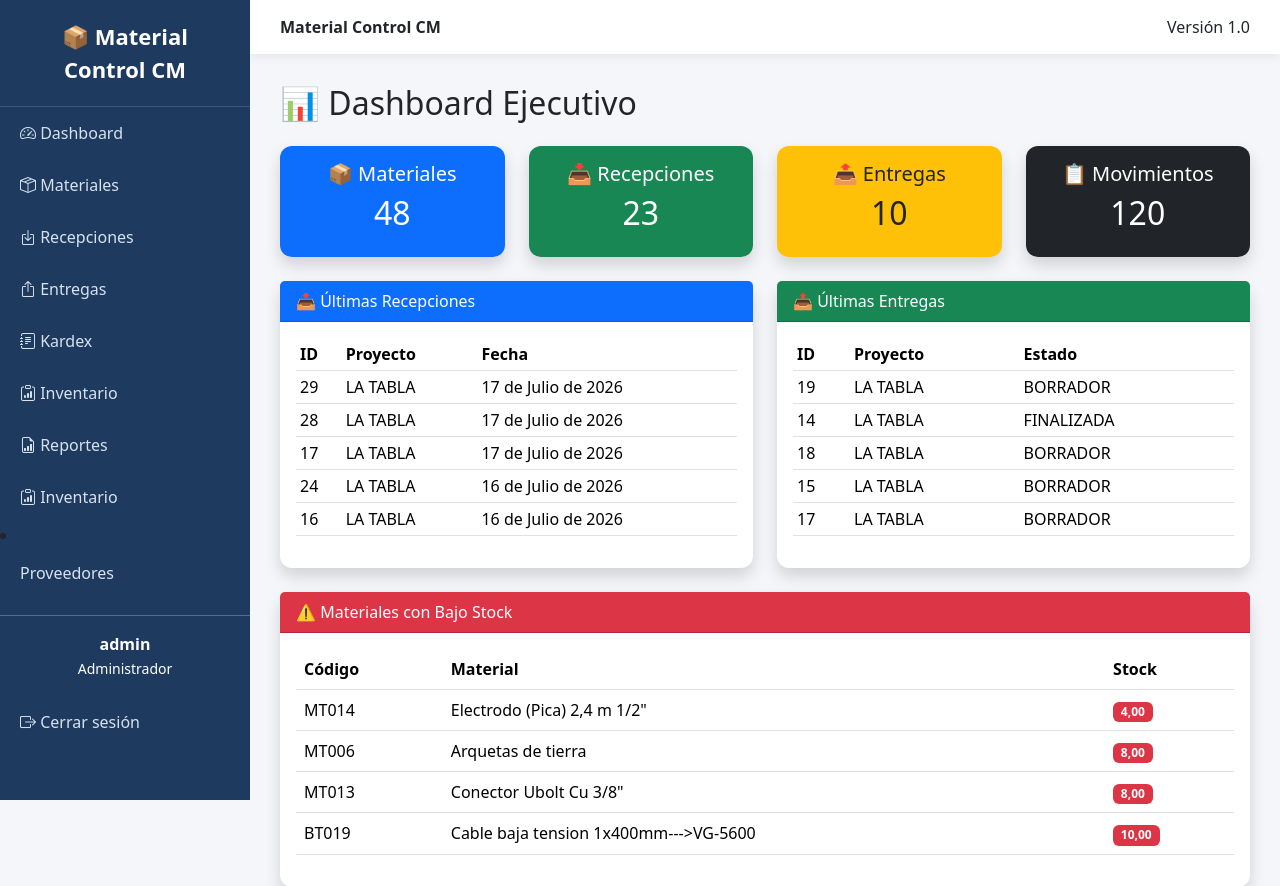
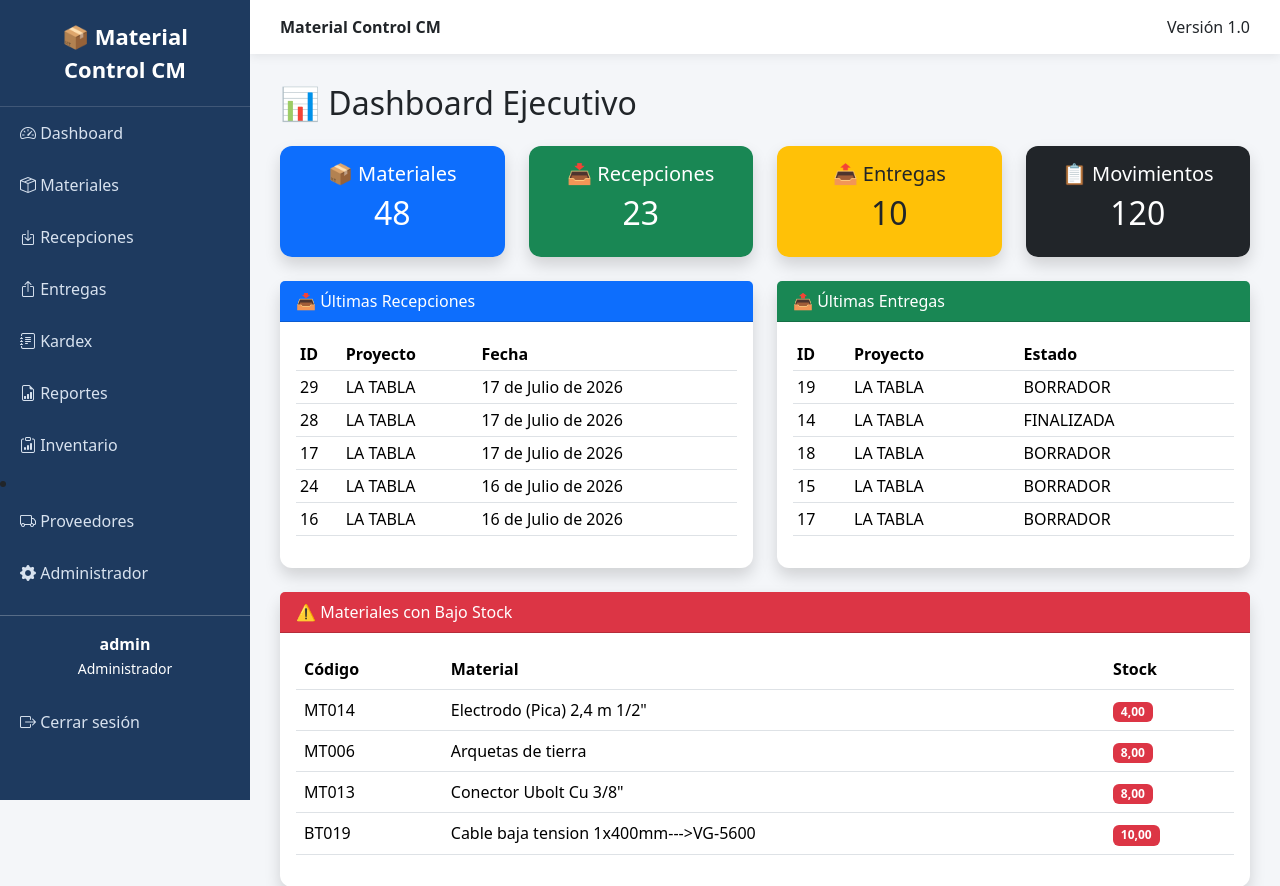
Before and after one commit to oswal0512/Material-Control-CM, a Django app: page / in a window 1280 px wide. Shown: the top 886 px of the page. Run offline with Django 5.2, Linux system fonts and the light colour scheme; a user stored in the database is signed in; data comes from the database, SQL or seed files in the repository.

Commit message:
Agregar acceso al administrador en el menú

```diff
--- a/templates/base.html
+++ b/templates/base.html
@@ -140,15 +140,7 @@
         Kardex
     </a>
 
-    {% if user.groups.all.0.name == "Administrador" or user.groups.all.0.name == "Almacenista" or user.groups.all.0.name == "Gerencia" or user.groups.all.0.name == "Consulta" %}
-    <a href="{% url 'inventory_list' %}">
-     <i class="bi bi-clipboard-data"></i>
-       Inventario
-    </a>
-{% endif %}
-
-
-    {% if user.groups.all.0.name == "Administrador" or user.groups.all.0.name == "Gerencia" %}
+       {% if user.groups.all.0.name == "Administrador" or user.groups.all.0.name == "Gerencia" %}
     <a href="{% url 'report_home' %}">
         <i class="bi bi-file-earmark-bar-graph"></i>
         Reportes
@@ -163,12 +155,17 @@
 {% endif %}
 
     <li class="nav-item">
-    <a class="nav-link" href="{% url 'supplier_list' %}">
-        <i class="fas fa-truck"></i>
+    <a href="{% url 'supplier_list' %}">
+     <i class="bi bi-truck"></i>
         Proveedores
     </a>
 </li>
-
+    {% if user.is_superuser %}
+    <a href="{% url 'admin:index' %}">
+        <i class="bi bi-gear-fill"></i>
+    Administrador
+    </a>
+{% endif %}
     <hr class="text-white">
 
     <div class="text-center text-white mb-3">
```
